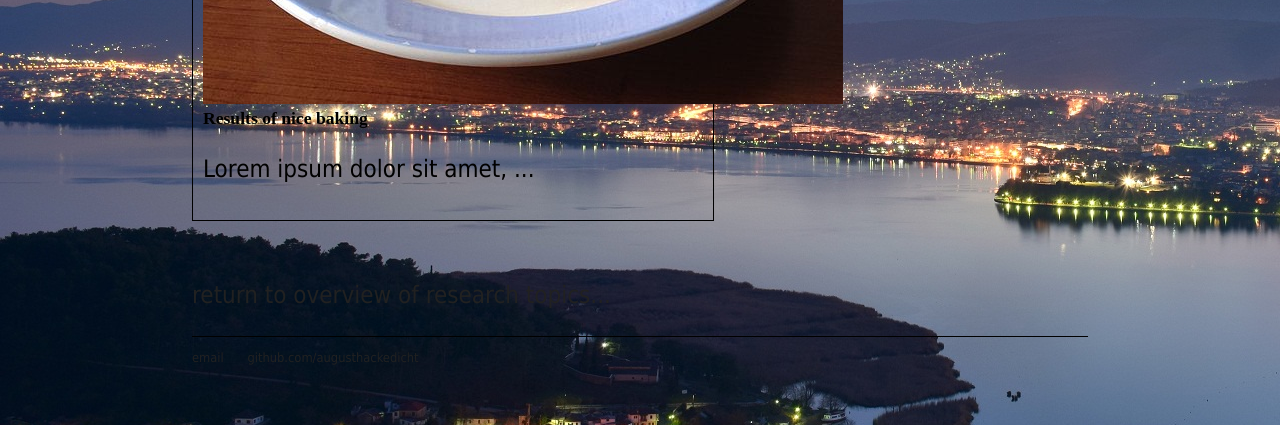
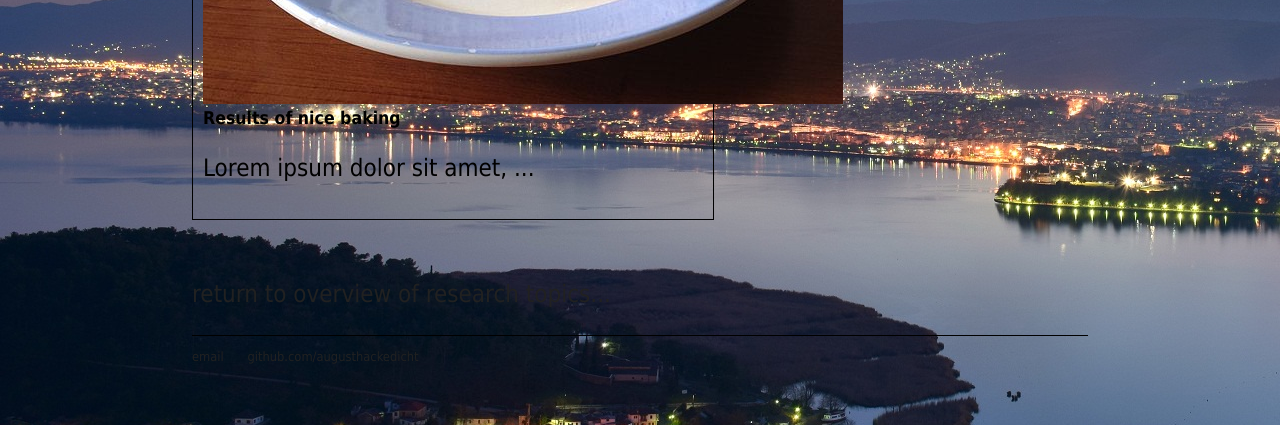
Before and after one commit to augusthackedicht/augusthackedicht.github.io, a Jekyll site: the page built from research/index_topic1.html, in a window 1280 px wide. Shown: the part 1858-2283 px from the top of the page. Built offline with Jekyll 4.4.1, drawn with Linux system fonts in a browser that asks for light colours.

Commit message:
Update main.css

```diff
--- a/css/main.css
+++ b/css/main.css
@@ -1,5 +1,7 @@
-h2 { font-size: 130%; }
+h2 {font-size: 130%;
+    font-family: 'Tahoma', 'Geneva', 'Sans-Serif';}
 h3 {
+    font-family: 'Tahoma', 'Geneva', 'Sans-Serif';
     font-size: 110%;
     margin: 0 0 1em 0;
 }
```
Lines whose indentation alone changed are shown as unchanged.
